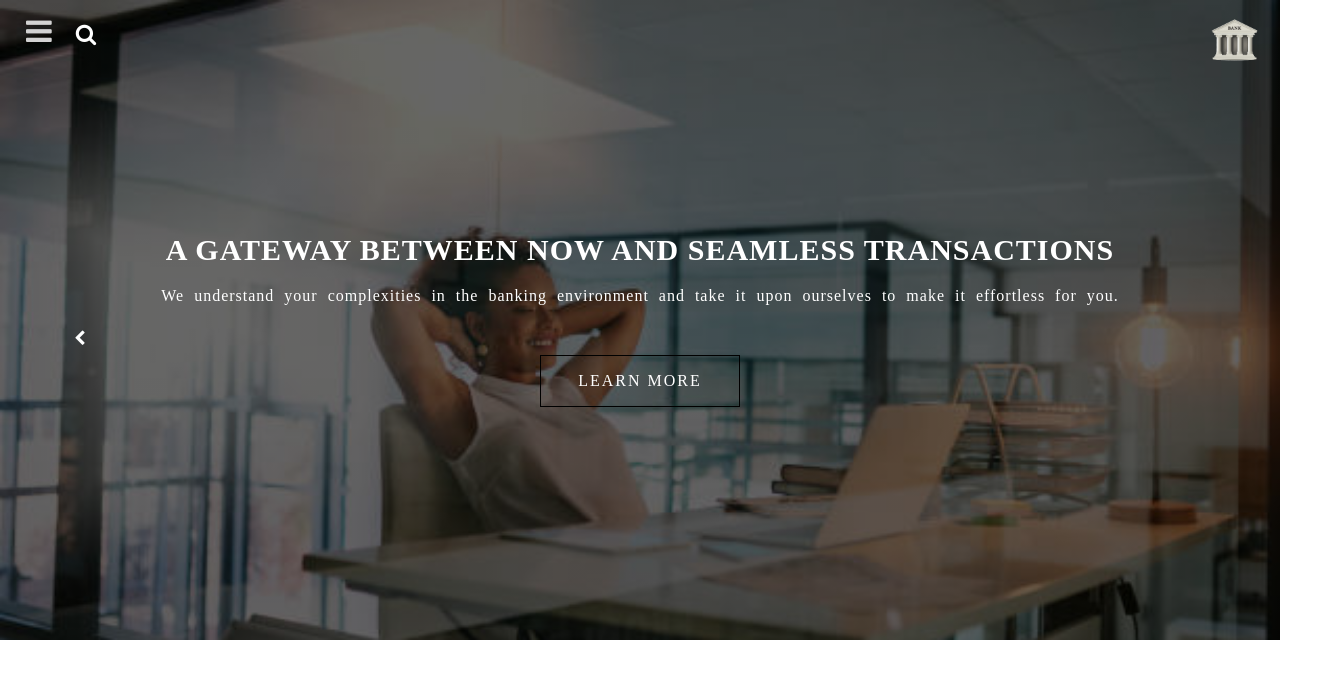
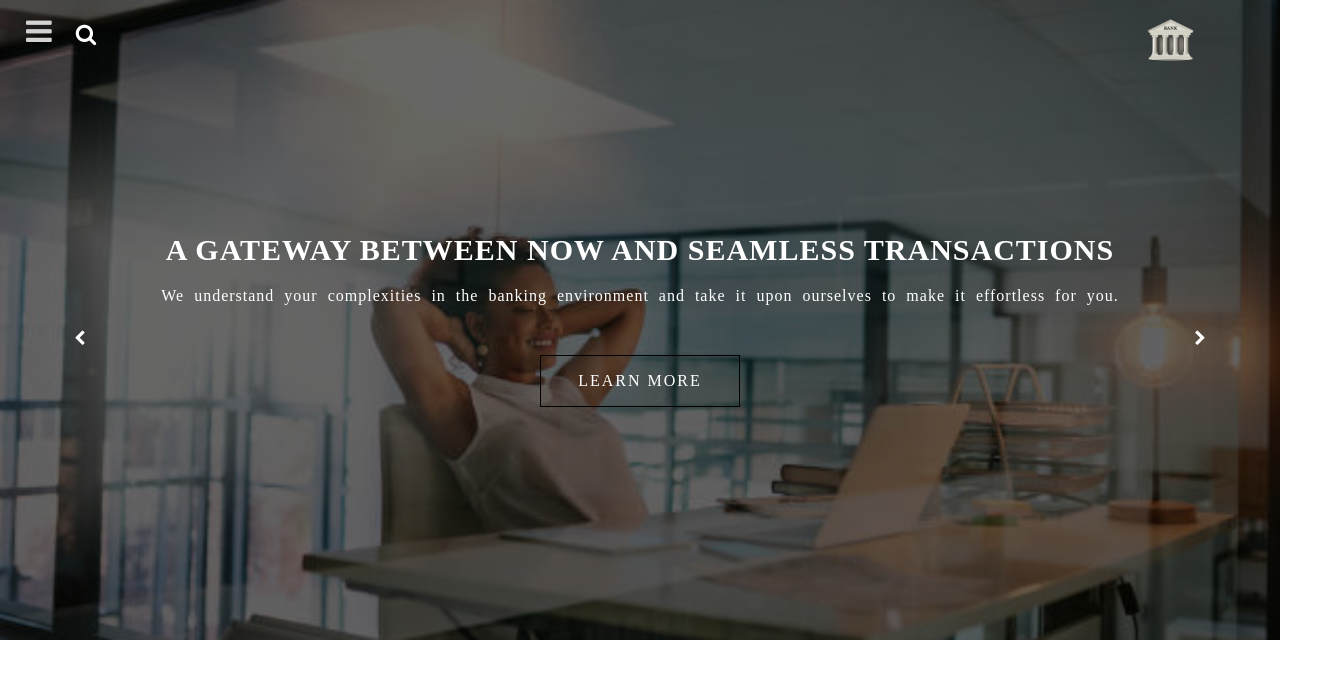
Before and after one commit to Sav-kin9/new-bank-pro, a plain HTML site: page index.html in a window 1280 px wide. Shown: the whole page, 1344 px wide, since content can reach past the window. Drawn offline with Linux system fonts and the light colour scheme; a web font is replaced by a local one.

Commit message:
Update style.css

```diff
--- a/style.css
+++ b/style.css
@@ -26,7 +26,7 @@ body{
 /* NAVLINKS */
 
 .navlinks{
-    width: 100vw;
+    width: 95vw;
     height: 80px;
     padding: 1rem;
     display: flex;
@@ -126,7 +126,7 @@ header .btn:hover:before{
 /* SLIDER */
 
 .scroller{
-    width: 100%;
+    width: 90%;
     margin: 0;
     padding: 10px;
     display: flex;
```
